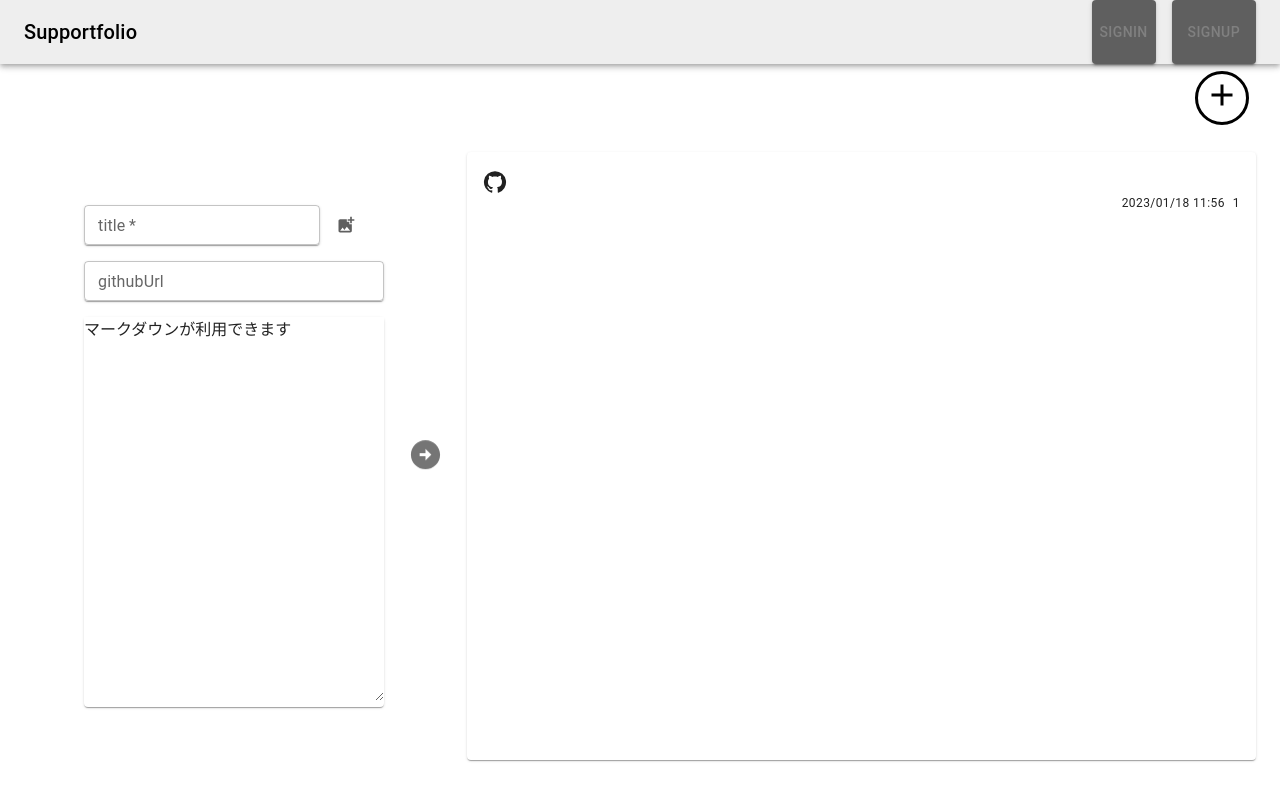
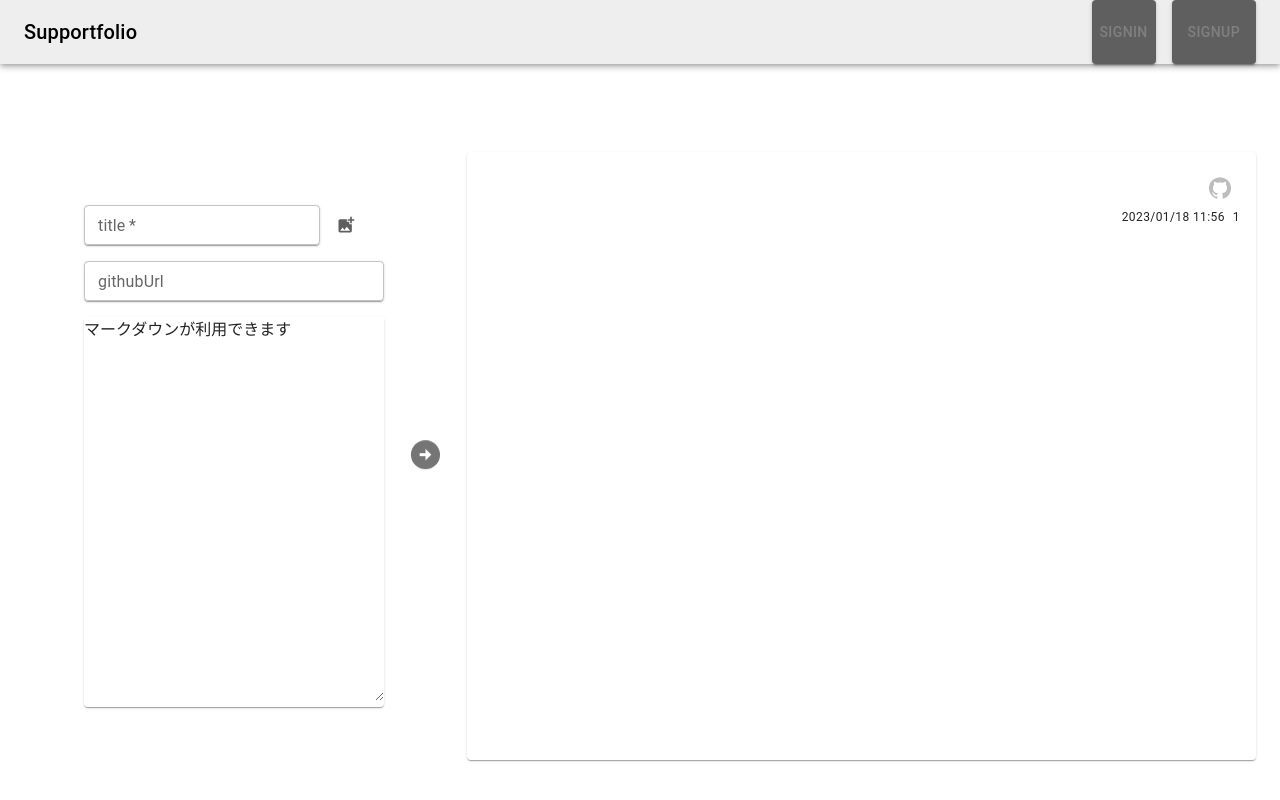
Before and after one commit to tosaken1116/nokogiri_cup, a Next.js app: page /AddArticle in a window 1280 px wide. Shown: the top 800 px of the page. Built offline with nearby package versions, Linux system fonts and the light colour scheme.

Commit message:
add:githuburlがなかった時ボタンを使えないように実装 #91

```diff
--- a/components/Article/ArticleRow.tsx
+++ b/components/Article/ArticleRow.tsx
@@ -1,7 +1,13 @@
 import GitHubIcon from "@mui/icons-material/GitHub";
-import { Box, Button, Divider, Stack, Typography } from "@mui/material";
+import {
+    Box,
+    Button,
+    Divider,
+    IconButton,
+    Stack,
+    Typography,
+} from "@mui/material";
 import Image from "next/image";
-import Link from "next/link";
 import { useArticle } from "../../Hooks/hooks";
 import { ArticleProps } from "../../Types/type";
 import Date from "../common/Date";
@@ -51,9 +57,12 @@ export default function ArticleRow({
                                 </Stack>
                                 <Date dateString={createdAt}></Date>
                             </Stack>
-                            <Link href={githubUrl ?? ""}>
+                            <IconButton
+                                href={githubUrl ?? ""}
+                                disabled={githubUrl == ""}
+                            >
                                 <GitHubIcon />
-                            </Link>
+                            </IconButton>
                         </Stack>
                     </Stack>
                 </Stack>
--- a/components/Article/MarkdownArticle.tsx
+++ b/components/Article/MarkdownArticle.tsx
@@ -1,6 +1,5 @@
 import GitHubIcon from "@mui/icons-material/GitHub";
-import { Box, Paper, Stack, Typography } from "@mui/material";
-import Link from "next/link";
+import { Box, IconButton, Paper, Stack, Typography } from "@mui/material";
 import ReactMarkdown from "react-markdown";
 import gfm from "remark-gfm";
 import { ArticleProps } from "../../Types/type";
@@ -19,11 +18,16 @@ export default function MarkdownArticle({
         >
             <Stack p={2}>
                 <Stack>
-                    <Stack>
-                        <Typography variant="h4">{title}</Typography>
-                        <Link href={githubUrl ?? ""}>
+                    <Stack direction="row">
+                        <Typography variant="h4" flexGrow={1}>
+                            {title}
+                        </Typography>
+                        <IconButton
+                            href={githubUrl ?? ""}
+                            disabled={githubUrl == ""}
+                        >
                             <GitHubIcon />
-                        </Link>
+                        </IconButton>
                     </Stack>
                     <Stack spacing={1} direction="row">
                         <Box sx={{ flexGrow: 1 }}></Box>
--- a/components/Layout/Layout.tsx
+++ b/components/Layout/Layout.tsx
@@ -1,20 +1,29 @@
-import AddIcon from "@mui/icons-material/Add";
-import { Box, Stack } from "@mui/material";
-import Link from "next/link";
+import AddCircleIcon from "@mui/icons-material/AddCircle";
+import { Box, IconButton, Stack } from "@mui/material";
+import { useRouter } from "next/router";
 import Header from "../Header/Header";
 import Sidebar from "./Sidebar";
 type LayoutProps = {
     children: React.ReactNode;
 };
 export default function Layout({ children }: LayoutProps) {
+    const router = useRouter();
+    console.log(router.pathname);
     return (
         <Box sx={{ position: "relative" }}>
-            <Link
+            <IconButton
                 href="./AddArticle"
-                className="absolute right-10 top-20 scale-150 rounded-full border-2 w-[36px] h-[36px] border-black text-center"
+                sx={{
+                    position: "absolute",
+                    right: "5%",
+                    bottom: "10%",
+                    display:
+                        router.pathname === "/AddArticle" ? "none" : "block",
+                }}
             >
-                <AddIcon />
-            </Link>
+                <AddCircleIcon fontSize="large" />
+            </IconButton>
+
             <Stack>
                 <Header></Header>
                 <Stack direction="row">
```
